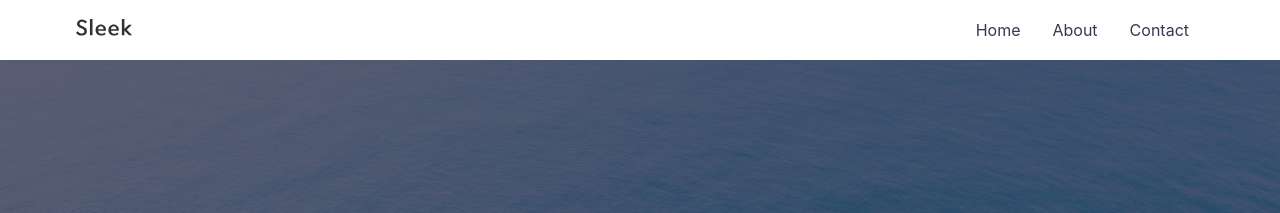
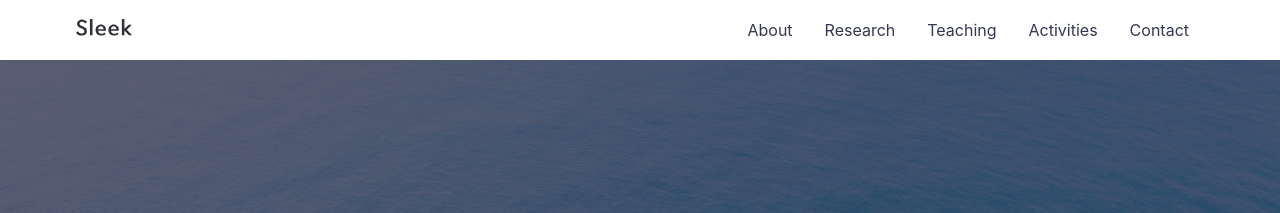
Before and after one commit to nzunigag/nzunigag.github.io, a Jekyll site: the page built from index.md, in a window 1280 px wide. Shown: the top 213 px of the page. Built offline with Jekyll 4.4.1, drawn with Linux system fonts in a browser that asks for light colours.

Commit message:
Update _config.yml

```diff
--- a/_config.yml
+++ b/_config.yml
@@ -21,8 +21,10 @@ social:
 
 # THEME SETTINGS
 navigation: # Navigation links
-  - {name: 'Home', link: '/'}
   - {name: 'About', link: '/about'}
+  - {name: 'Research', link: '/about'}
+  - {name: 'Teaching', link: '/about'}
+  - {name: 'Activities', link: '/about'}
   - {name: 'Contact', link: '/contact'}
 
 tagline: >
```
